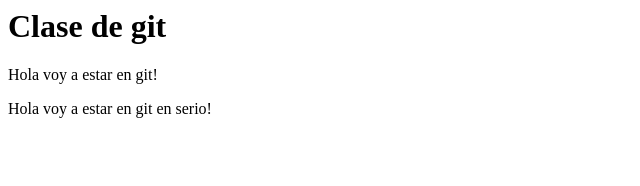
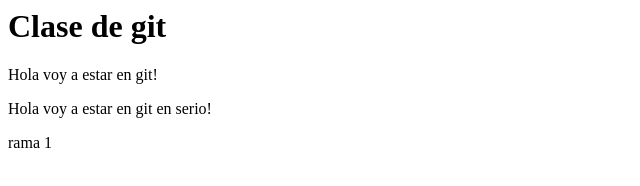
Before and after one commit to merilaclau/clase-de-git, a plain HTML site: page index.html in a window 1280 px wide. Shown: the full height of the page, 0-640 px from the left. Drawn offline with Linux system fonts and the light colour scheme.

Commit message:
agrega p rama 1

```diff
--- a/index.html
+++ b/index.html
@@ -8,5 +8,6 @@
     <h1>Clase de git</h1>
     <p>Hola voy a estar en git!</p>
     <p>Hola voy a estar en git en serio!</p>
+    <p>rama 1</p>
 </body>
 </html>
```
